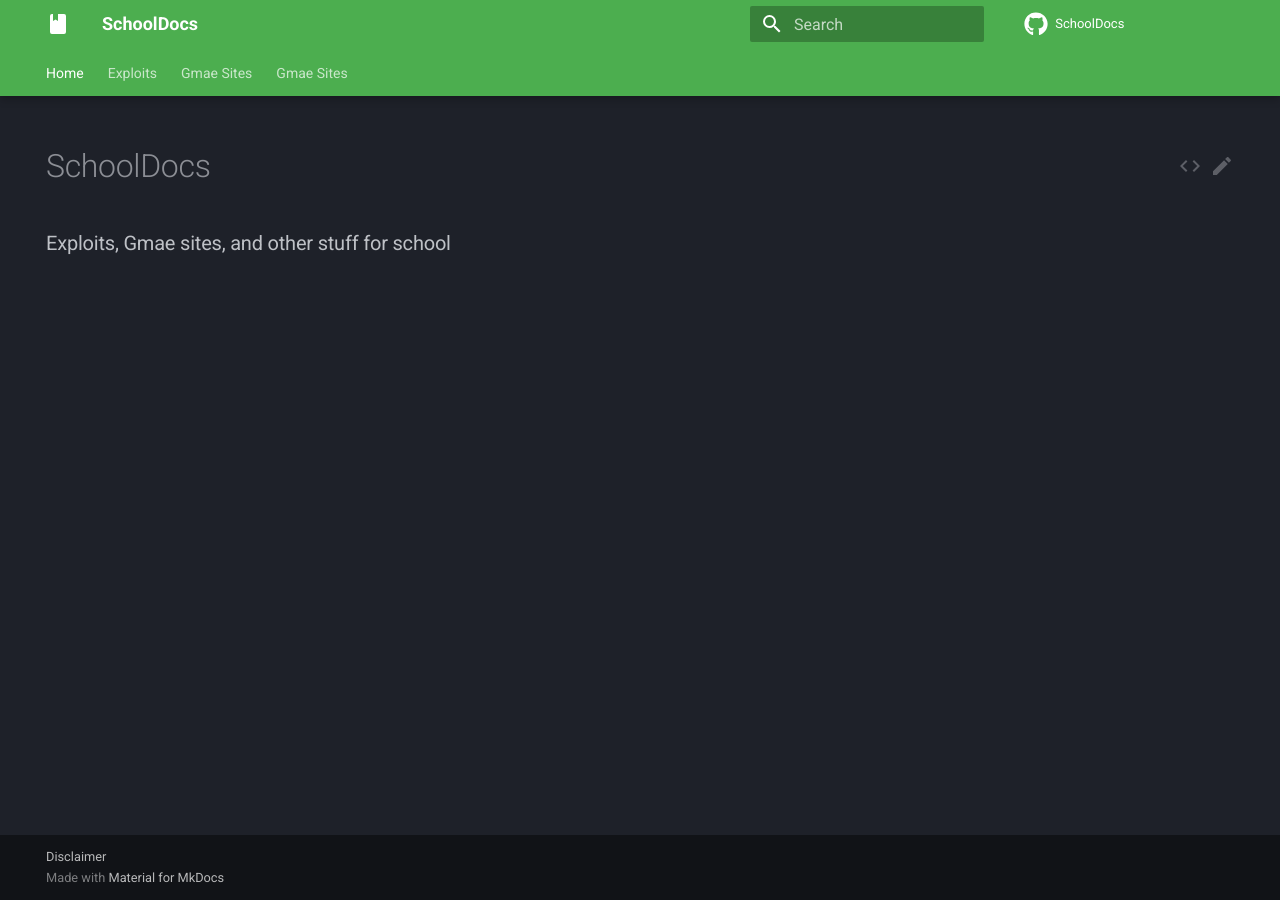
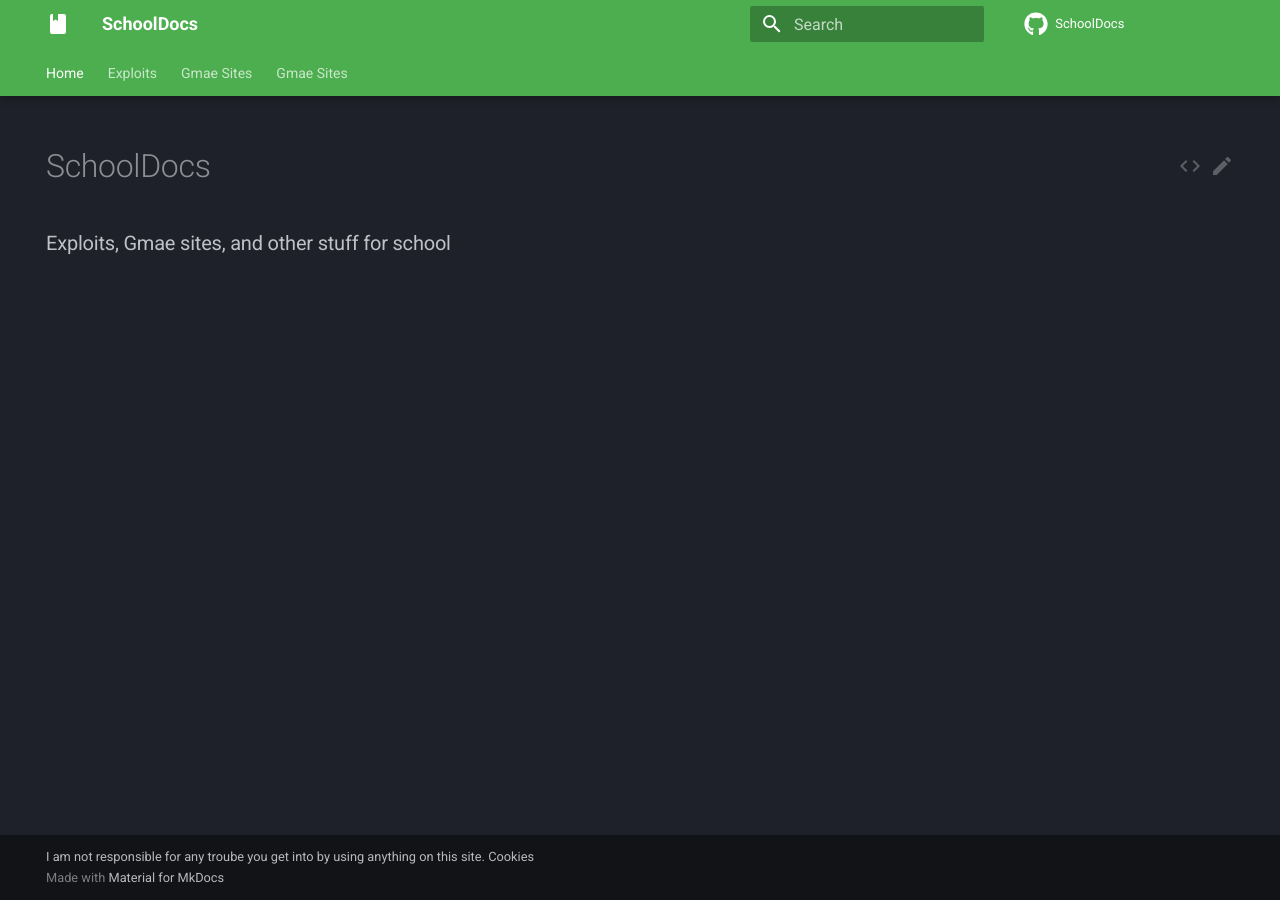
Before and after one commit to SchoolDocs/SchoolDocs.github.io, an MkDocs documentation site: the page built from docs/index.md, in a window 1280 px wide. Built offline with MkDocs 1.6.1 and Material for MkDocs 9.7.7, drawn with Linux system fonts in a browser that asks for light colours; comment, search, counter and statistics services are not loaded.

Commit message:
Update mkdocs.yml

```diff
--- a/mkdocs.yml
+++ b/mkdocs.yml
@@ -46,9 +46,11 @@ extra:
   consent:
     title: Disclaimer
     description: >-
-      I am not responsible for any troube you get into by using anything on this site.
+      Github saves cookies to your device to track you
     actions:
       - accept
+      - reject
 
 copyright: >
-  <a href="#__consent">Disclaimer</a>
+  I am not responsible for any troube you get into by using anything on this site.
+  <a href="#__consent">Cookies</a>
```
